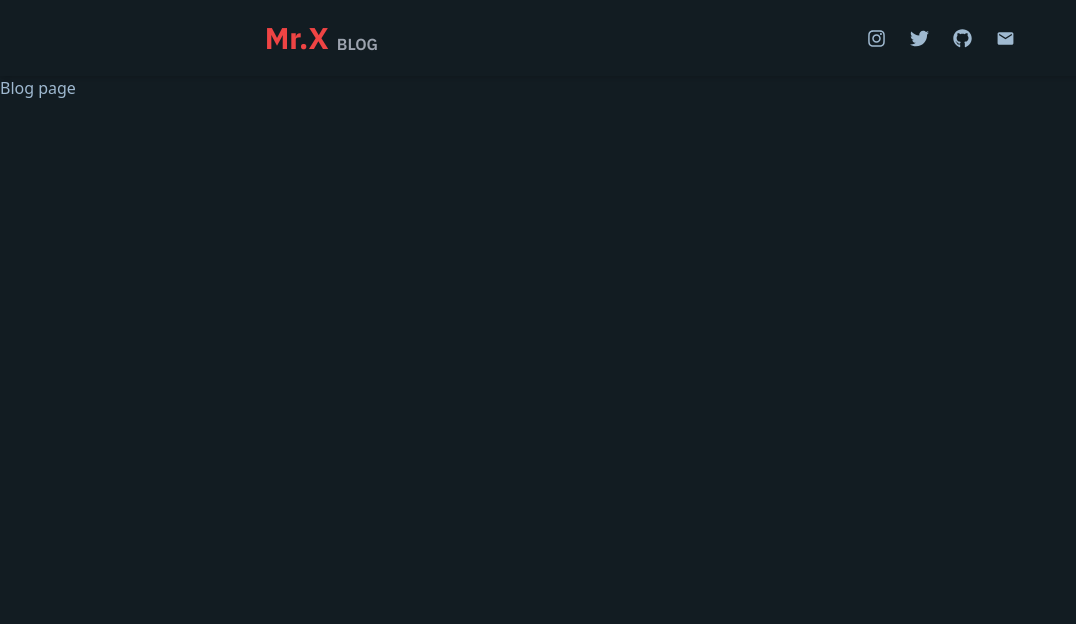
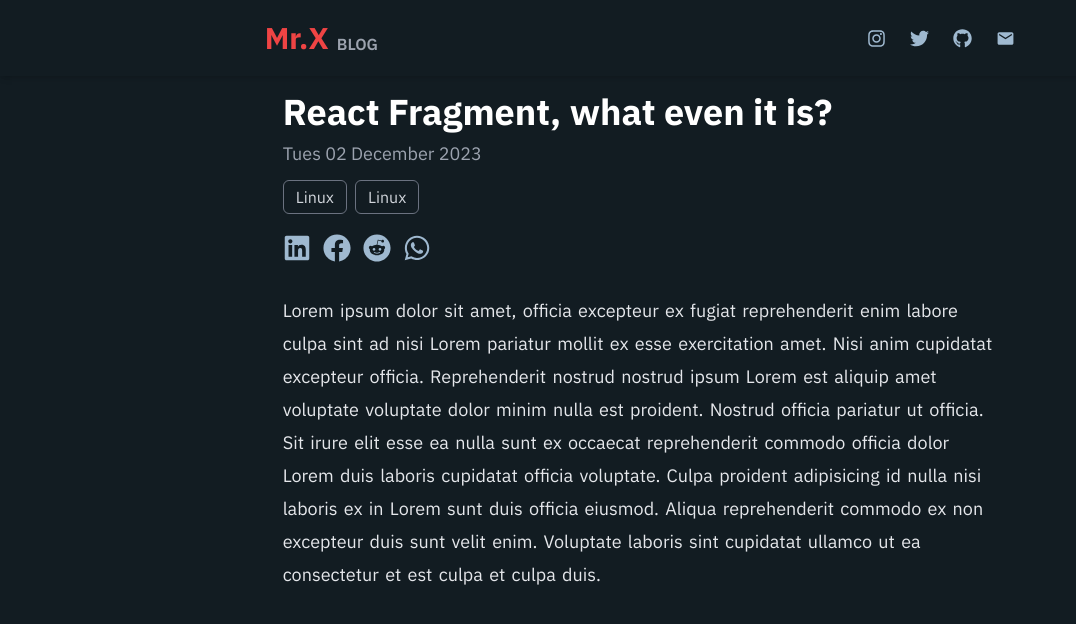
Before and after one commit to mrx7355608/blogclient, a React (Vite) app: page /blog/1 in a window 1280 px wide. Shown: the top 624 px of the page, without its empty margins (0-1076 px from the left). Built offline with nearby package versions, Linux system fonts and the light colour scheme.

Commit message:
created blog page

```diff
--- a/src/Blog.tsx
+++ b/src/Blog.tsx
@@ -1,11 +1,58 @@
 import React from "react";
 import Navbar from "./components/Navbar";
+import Tag from "./components/Tag";
+// Icons
+import { FaReddit, FaLinkedin, FaWhatsapp, FaFacebook } from "react-icons/fa";
 
 export default function Blog() {
     return (
         <React.Fragment>
             <Navbar />
-            <div>Blog page</div>
+            <div className="w-full p-4 lg:w-7/12 mx-auto">
+                <h3 className="text-4xl font-ibm font-bold mb-2 text-white">
+                    React Fragment, what even it is?
+                </h3>
+                <p className="mb-3 text-gray-400 font-ibm text-lg">
+                    Tues 02 December 2023
+                </p>
+                <div className="flex items-center gap-2 mb-4 mt-2 text-white">
+                    <Tag />
+                    <Tag />
+                </div>
+                <ul className="flex gap-3 items-center mt-5 mb-8">
+                    <li>
+                        <FaLinkedin size={28} />
+                    </li>
+
+                    <li>
+                        <FaFacebook size={28} />
+                    </li>
+                    <li>
+                        <FaReddit size={28} />
+                    </li>
+                    <li>
+                        <FaWhatsapp size={28} />
+                    </li>
+                </ul>
+                <p
+                    className="text-lg font-ibm text-gray-200"
+                    style={{ lineHeight: "33px", wordSpacing: "2px" }}
+                >
+                    Lorem ipsum dolor sit amet, officia excepteur ex fugiat
+                    reprehenderit enim labore culpa sint ad nisi Lorem pariatur
+                    mollit ex esse exercitation amet. Nisi anim cupidatat
+                    excepteur officia. Reprehenderit nostrud nostrud ipsum Lorem
+                    est aliquip amet voluptate voluptate dolor minim nulla est
+                    proident. Nostrud officia pariatur ut officia. Sit irure
+                    elit esse ea nulla sunt ex occaecat reprehenderit commodo
+                    officia dolor Lorem duis laboris cupidatat officia
+                    voluptate. Culpa proident adipisicing id nulla nisi laboris
+                    ex in Lorem sunt duis officia eiusmod. Aliqua reprehenderit
+                    commodo ex non excepteur duis sunt velit enim. Voluptate
+                    laboris sint cupidatat ullamco ut ea consectetur et est
+                    culpa et culpa duis.
+                </p>
+            </div>
         </React.Fragment>
     );
 }
--- a/src/components/Tag.tsx
+++ b/src/components/Tag.tsx
@@ -1,7 +1,7 @@
 export default function Tag() {
     return (
         <div
-            className="px-3 py-1 bg-transparent border-gray-500 text-gray-300 text-sm rounded-md"
+            className="px-3 py-1 bg-transparent border-gray-500 text-gray-300 rounded-md font-ibm"
             style={{
                 borderWidth: "1px",
             }}
```
